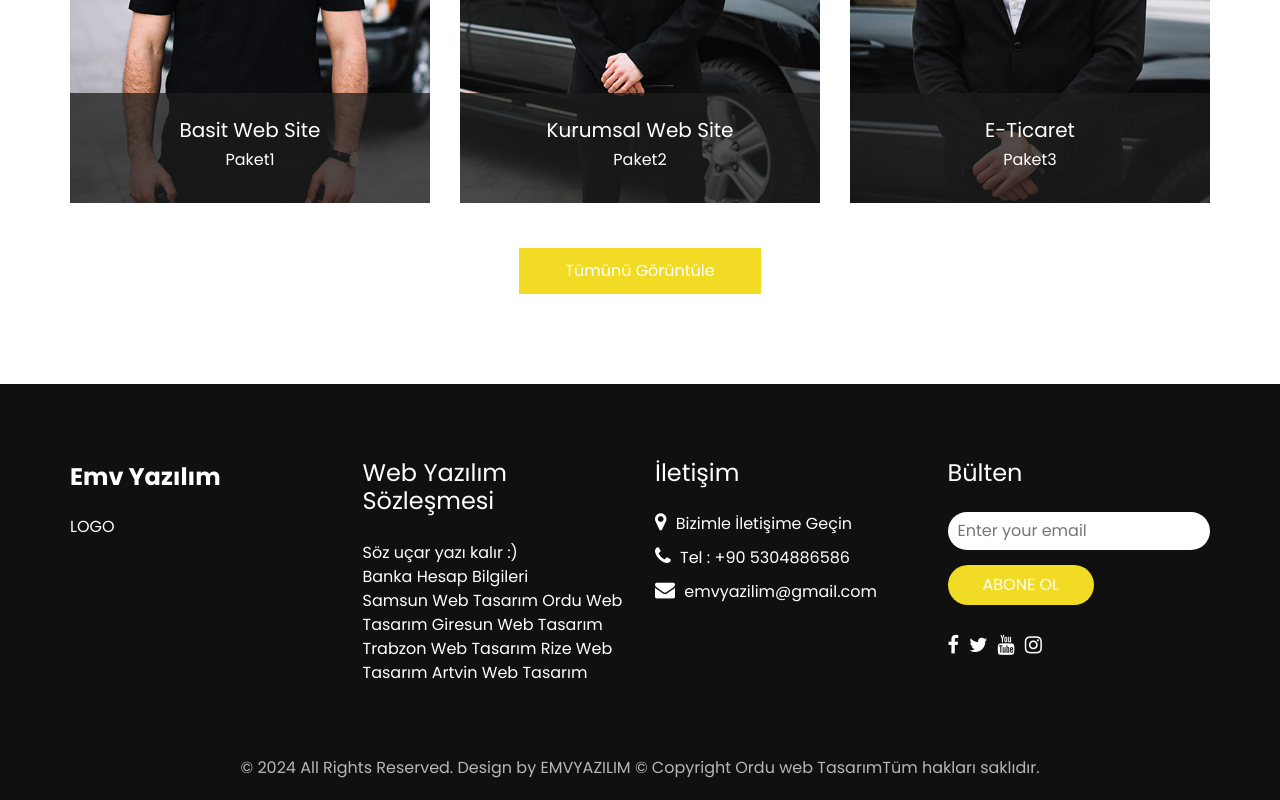
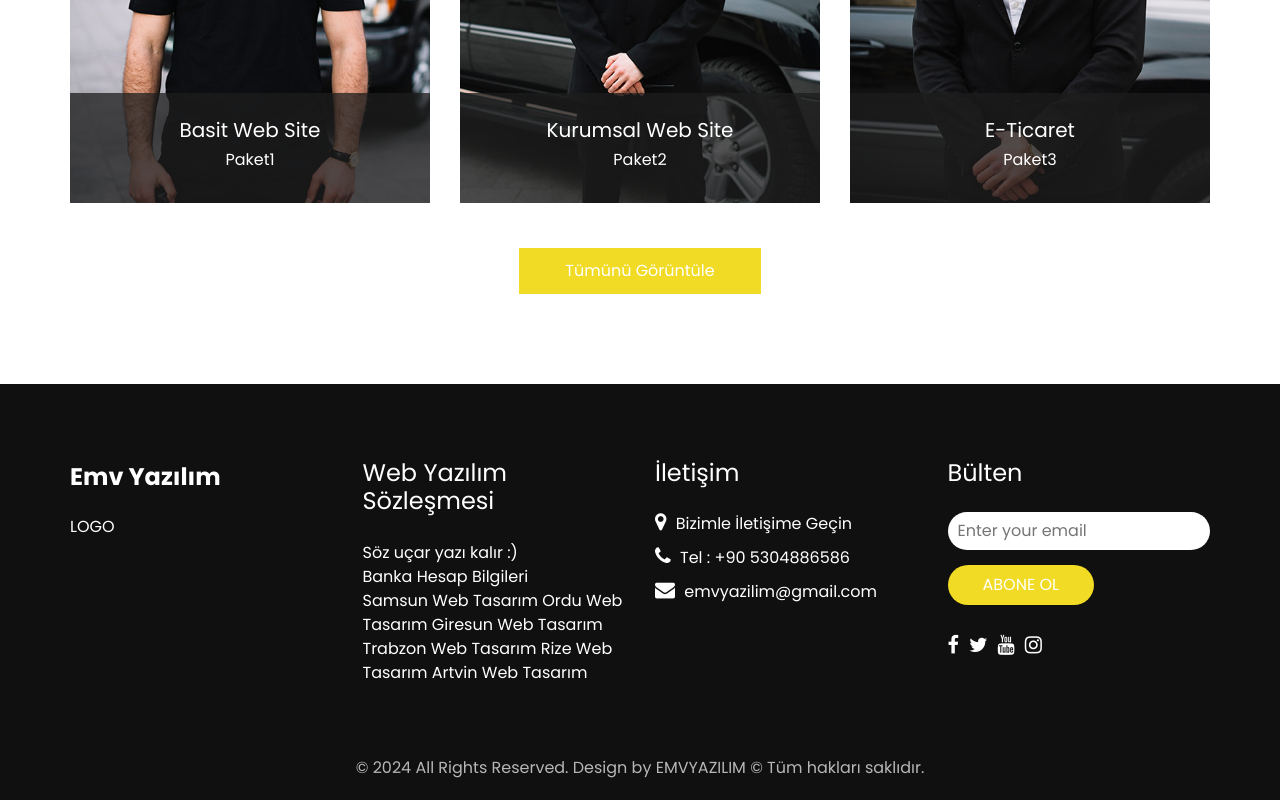
Before and after one commit to vlknhlc/emv-web-sitem, a plain HTML site: page index.html in a window 1280 px wide. Shown: the part 3851-4651 px from the top of the page. Drawn offline with Linux system fonts and the light colour scheme.

Commit message:
güncelleme

```diff
--- a/index.html
+++ b/index.html
@@ -756,7 +756,7 @@
   <footer class="container-fluid footer_section">
     <p>
       &copy; <span id="currentYear"></span> All Rights Reserved. Design by EMVYAZILIM
-      <a href="https://html.design/">© Copyright Ordu web TasarımTüm hakları saklıdır.</a>
+      <a href="https://html.design/">© Tüm hakları saklıdır.</a>
     </p>
   </footer>
   <!-- footer section -->
```
